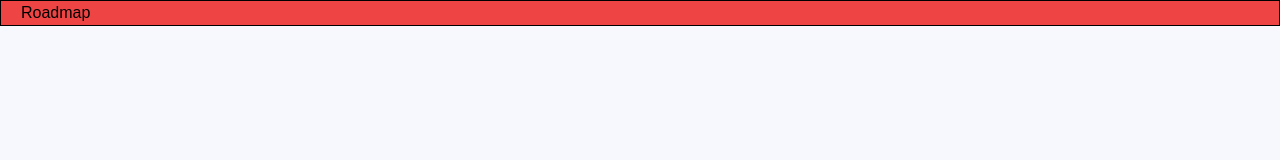
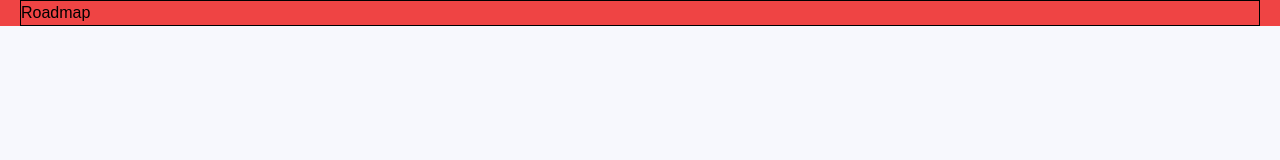
Before and after one commit to JioBautista/product-feedback-app-2, a Next.js app: page /roadmap in a window 1280 px wide. Shown: the top 160 px of the page. Built offline with nearby package versions, Linux system fonts and the light colour scheme.

Commit message:
Update page.js

```diff
--- a/src/app/roadmap/page.js
+++ b/src/app/roadmap/page.js
@@ -3,10 +3,10 @@ import Button from "../components/Button";
 
 export default function Roadmap() {
   return (
-    <div className="border  border-black">
-      <Container>
+    <Container>
+      <div className="border  border-black">
         <h1>Roadmap</h1>
-      </Container>
-    </div>
+      </div>
+    </Container>
   );
 }
```
